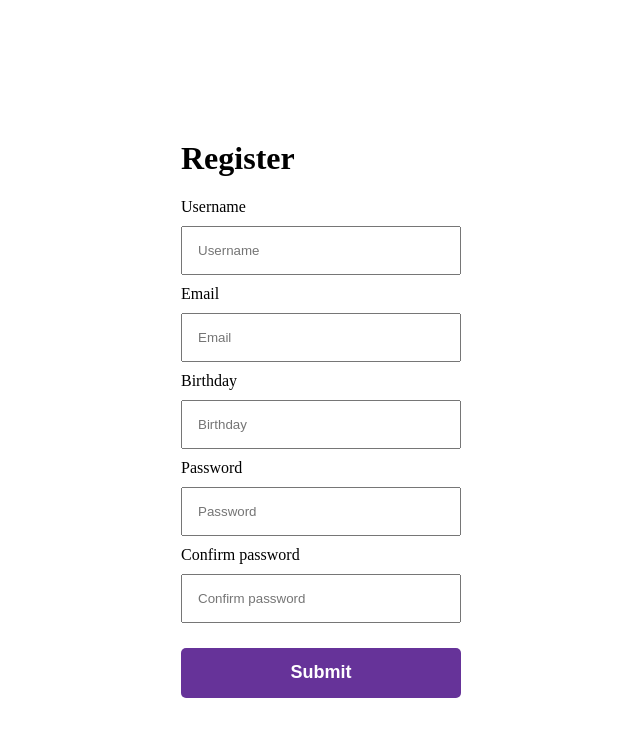
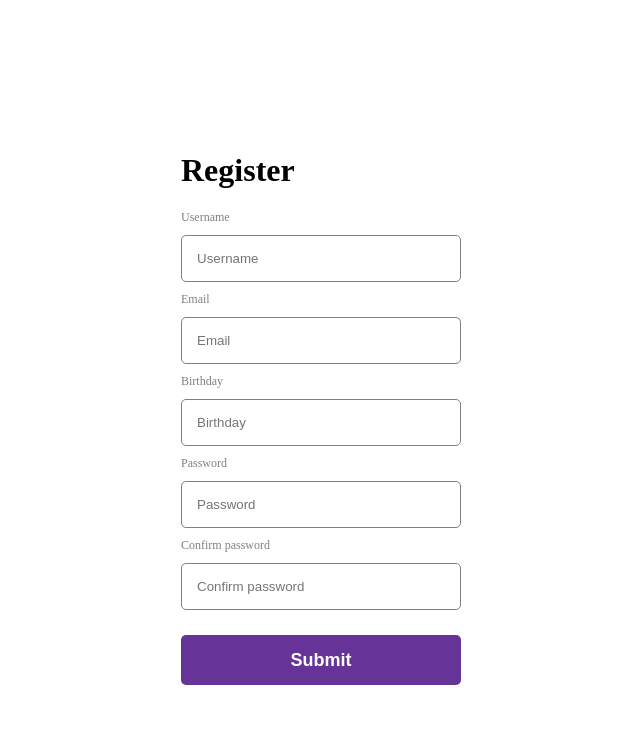
Before and after one commit to DogukanErmis/react-form-no-library, a React (Create React App) app: page / in a window 1280 px wide. Shown: the top 736 px of the page, without its empty margins (319-959 px from the left). Built offline with nearby package versions, Linux system fonts and the light colour scheme.

Commit message:
add error message text below input

```diff
--- a/src/App.js
+++ b/src/App.js
@@ -17,6 +17,7 @@ function App() {
       name: "username",
       type: "text",
       placeholder: "Username",
+      errorMessage: "",
       label: "Username",
     },
     {
@@ -24,6 +25,7 @@ function App() {
       name: "email",
       type: "text",
       placeholder: "Email",
+      errorMessage: "",
       label: "Email",
     },
     {
@@ -31,6 +33,7 @@ function App() {
       name: "birthday",
       type: "text",
       placeholder: "Birthday",
+      errorMessage: "",
       label: "Birthday",
     },
     {
@@ -38,6 +41,7 @@ function App() {
       name: "password",
       type: "password",
       placeholder: "Password",
+      errorMessage: "",
       label: "Password",
     },
     {
@@ -45,6 +49,7 @@ function App() {
       name: "confirmPassword",
       type: "password",
       placeholder: "Confirm password",
+      errorMessage: "",
       label: "Confirm password",
     },
   ];
--- a/src/components/FormInput.css
+++ b/src/components/FormInput.css
@@ -1,6 +1,8 @@
 input {
     padding: 15px;
     margin: 10px 0;
+    border-radius: 5px;
+    border: 1px solid gray;
 }
 
 .formInput {
@@ -8,3 +10,8 @@ input {
     flex-direction: column;
     width: 280px;
 }
+
+label{
+    font-size: 12px;
+    color: gray;
+}
--- a/src/components/FormInput.jsx
+++ b/src/components/FormInput.jsx
@@ -1,11 +1,12 @@
 import "./FormInput.css";
 
 const FormInput = (props) => {
-  const { label, onChange, id, ...inputProps } = props;
+  const { label, errorMessage, onChange, id, ...inputProps } = props;
   return (
     <div className="formInput">
       <label htmlFor="">{label}</label>
       <input {...inputProps} onChange={onChange} />
+      <span>{errorMessage}</span>
     </div>
   );
 };
```
